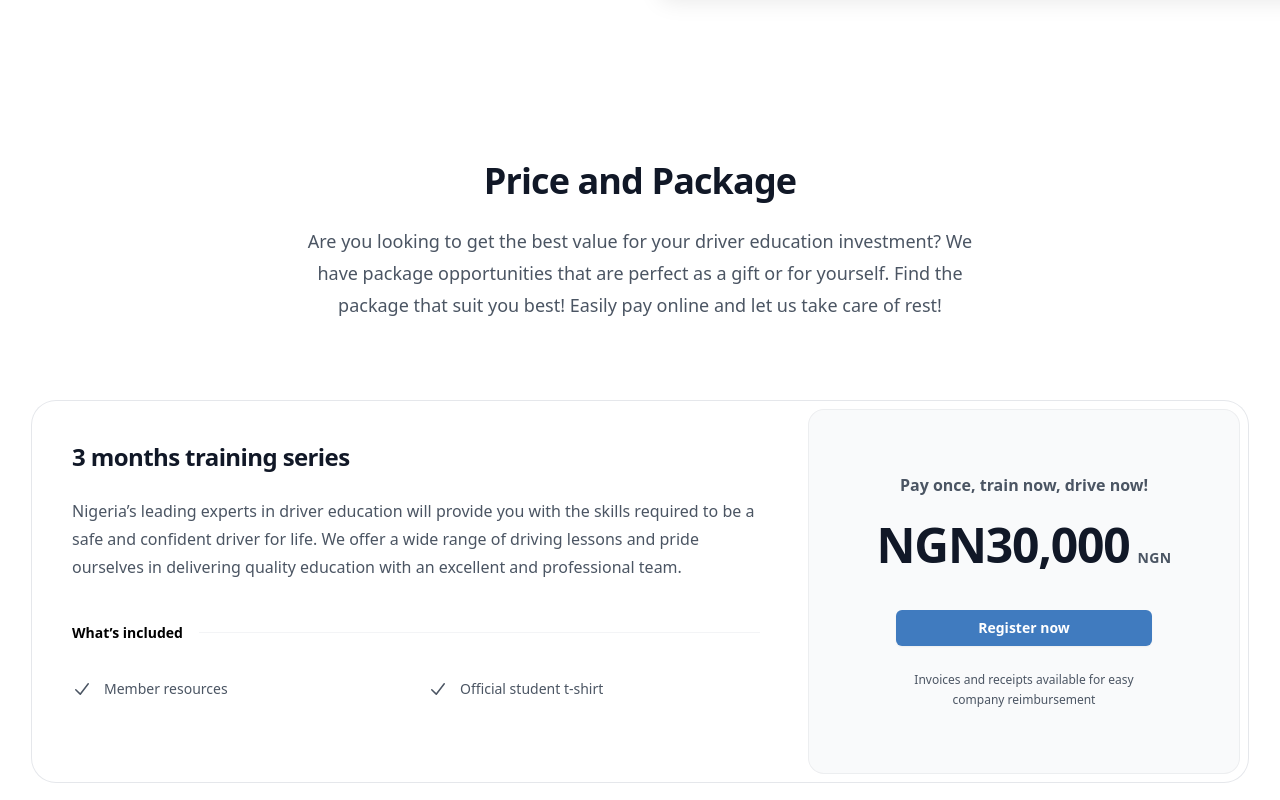
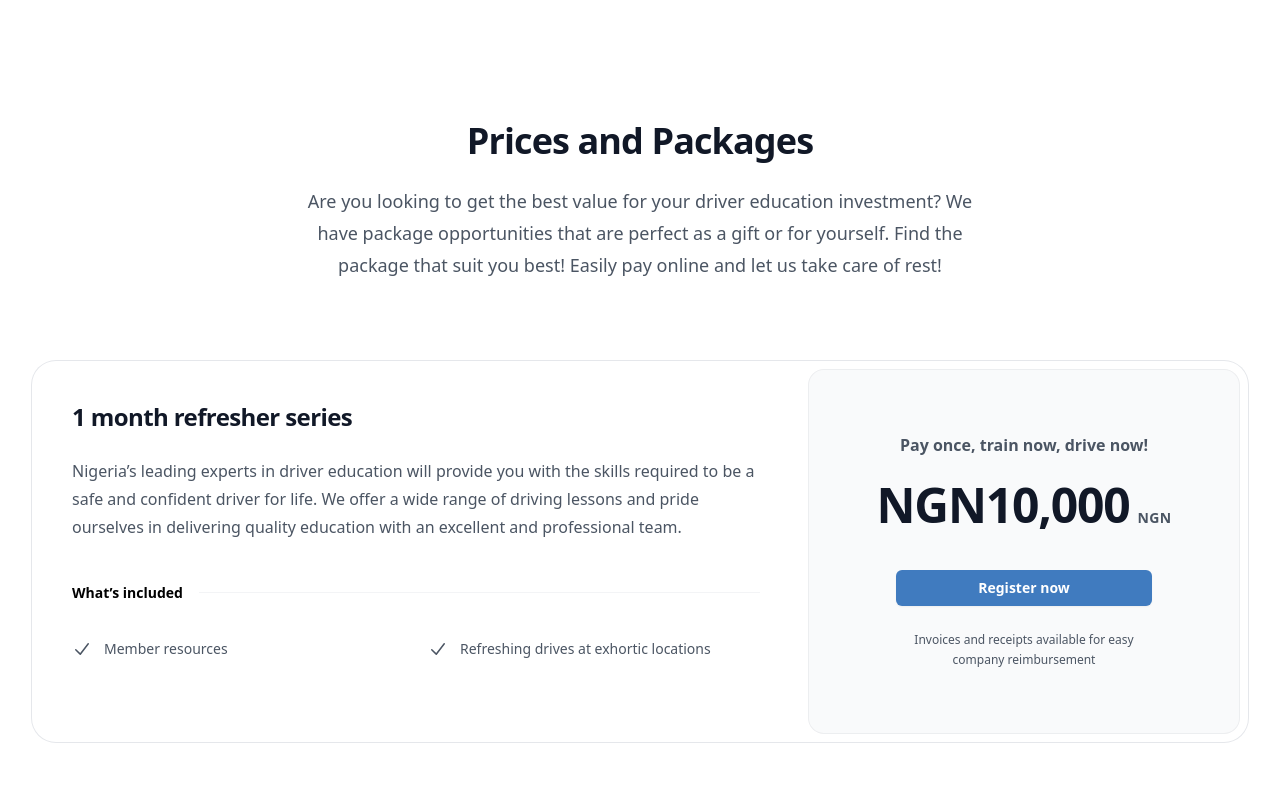
Before and after one commit to jimmy8745/onroad, a Next.js app: page /more in a window 1280 px wide. Shown: the part 1280-2080 px from the top of the page. Built offline with nearby package versions, Linux system fonts and the light colour scheme.

Commit message:
Update 3 files

```diff
--- a/components/Cta.tsx
+++ /dev/null
@@ -1,65 +0,0 @@
-import Image from "next/image";
-
-export default function Example() {
-  return (
-    <div className="bg-white">
-      <div className="mx-auto max-w-7xl py-24 sm:px-6 sm:py-32 lg:px-8">
-        <div className="relative isolate overflow-hidden bg-gray-900 px-6 pt-16 shadow-2xl sm:rounded-3xl sm:px-16 md:pt-24 lg:flex lg:gap-x-20 lg:px-24 lg:pt-0">
-          <svg
-            viewBox="0 0 1024 1024"
-            className="absolute left-1/2 top-1/2 -z-10 h-[64rem] w-[64rem] -translate-y-1/2 [mask-image:radial-gradient(closest-side,white,transparent)] sm:left-full sm:-ml-80 lg:left-1/2 lg:ml-0 lg:-translate-x-1/2 lg:translate-y-0"
-            aria-hidden="true"
-          >
-            <circle
-              cx={512}
-              cy={512}
-              r={512}
-              fill="url(#759c1415-0410-454c-8f7c-9a820de03641)"
-              fillOpacity="0.7"
-            />
-            <defs>
-              <radialGradient id="759c1415-0410-454c-8f7c-9a820de03641">
-                <stop stopColor="#7775D6" />
-                <stop offset={1} stopColor="#E935C1" />
-              </radialGradient>
-            </defs>
-          </svg>
-          <div className="mx-auto max-w-md text-center lg:mx-0 lg:flex-auto lg:py-32 lg:text-left">
-            <h2 className="text-3xl font-bold tracking-tight text-white sm:text-4xl">
-              Boost your productivity.
-              <br />
-              Start using our app today.
-            </h2>
-            <p className="mt-6 text-lg leading-8 text-gray-300">
-              Ac euismod vel sit maecenas id pellentesque eu sed consectetur.
-              Malesuada adipiscing sagittis vel nulla.
-            </p>
-            <div className="mt-10 flex items-center justify-center gap-x-6 lg:justify-start">
-              <a
-                href="#"
-                className="rounded-md bg-white px-3.5 py-2.5 text-sm font-semibold text-gray-900 shadow-sm hover:bg-gray-100 focus-visible:outline focus-visible:outline-2 focus-visible:outline-offset-2 focus-visible:outline-white"
-              >
-                Get started
-              </a>
-              <a
-                href="#"
-                className="text-sm font-semibold leading-6 text-white"
-              >
-                Learn more <span aria-hidden="true">→</span>
-              </a>
-            </div>
-          </div>
-          <div className="relative mt-16 h-80 lg:mt-8">
-            <Image
-              className="absolute left-0 top-0 w-[57rem] max-w-none rounded-md bg-white/5 ring-1 ring-white/10"
-              src="/assets/group33.svg"
-              alt="App screenshot"
-              width={200}
-              height={200}
-            />
-          </div>
-        </div>
-      </div>
-    </div>
-  );
-}
--- a/components/Features.tsx
+++ b/components/Features.tsx
@@ -1,31 +1,28 @@
 import Link from "next/link";
 import Image from "next/image";
-import Group28 from "@/public/assets/group28.svg"
-import { CloudArrowUpIcon, LockClosedIcon, ServerIcon } from '@heroicons/react/20/solid'
 
 const features = [
   {
-    name: 'Specialized Programs',
-    description:
-      'Got your license or need specific training?',
+    name: "Specialized Programs",
+    description: "Got your license or need specific training?",
     icon: "/assets/group28.svg",
   },
   {
-    name: 'Free Lesson',
-    description: 'Get your government funded Keys2Drive lesson here.',
+    name: "Free Lesson",
+    description: "Get your government funded Keys2Drive lesson here.",
     icon: "/assets/group29.svg",
   },
   {
-    name: 'First Go Guarantee',
-    description: 'We’re so confident you’ll pass first time, we guarantee it!',
+    name: "First Go Guarantee",
+    description: "We’re so confident you’ll pass first time, we guarantee it!",
     icon: "/assets/group30.svg",
   },
   {
-    name: 'Prices and Packages',
-    description: 'Choose a package that’s right for you.',
+    name: "Prices and Packages",
+    description: "Choose a package that’s right for you.",
     icon: "/assets/group31.svg",
   },
-]
+];
 
 export default function Example() {
   return (
@@ -34,7 +31,7 @@
       <div className="mx-auto max-w-2xl mb-10">
         <div className="text-center">
           <h1 className="text-xl font-bold tracking-tight text-gray-900 sm:text-4xl">
-            COVERING ALL ASPECTS OF DRIVING TRAINING
+            Covering all aspects of driving training
           </h1>
           <p className="mt-6 text-lg leading-8 text-gray-600">
             Our students are unique and so are our driving lessons. if you are
@@ -44,10 +41,10 @@
           </p>
           <div className="mt-10 flex items-center justify-center gap-x-6">
             <a
-              href="#cta"
+              href="#packages"
               className="rounded-md bg-[#407BBF] px-3.5 py-2.5 text-sm font-semibold text-white shadow-sm hover:bg-[#407BBF] focus-visible:outline focus-visible:outline-2 focus-visible:outline-offset-2 focus-visible:outline-[#407BBF]"
             >
-              Get more info
+              View packages
             </a>
             <Link
               href="/registration"
@@ -64,14 +61,22 @@
             <div className="lg:max-w-lg">
               <dl className="mt-10 max-w-xl space-y-8 text-base leading-7 text-gray-600 lg:max-w-none">
                 {features.map((feature) => (
-                  <div key={feature.name} className="relative pl-9 flex items-center">
-                    <Image src={feature.icon} alt={feature.name} width={150} height={150} />
+                  <div
+                    key={feature.name}
+                    className="relative pl-9 flex items-center"
+                  >
+                    <Image
+                      src={feature.icon}
+                      alt={feature.name}
+                      width={150}
+                      height={150}
+                    />
                     <div className="">
                       <dt className="inline font-semibold text-gray-900">
-                      {feature.name}
-                    </dt>
-                    <br/>
-                    <dd className="inline">{feature.description}</dd>
+                        {feature.name}
+                      </dt>
+                      <br />
+                      <dd className="inline">{feature.description}</dd>
                     </div>
                   </div>
                 ))}
--- a/components/Packages.tsx
+++ b/components/Packages.tsx
@@ -1,9 +1,14 @@
 import { CheckIcon } from "@heroicons/react/20/solid";
 import Link from "next/link";
 
-const includedFeatures1 = ["Member resources", "Official student t-shirt"];
+const includedFeatures1 = [
+  "Member resources",
+  "Refreshing drives at exhortic locations",
+];
 
-const includedFeatures2 = [
+const includedFeatures2 = ["Member resources", "Official student t-shirt"];
+
+const includedFeatures3 = [
   "Private home training",
   "Member resources",
   "Entry to exhortic training venues",
@@ -16,7 +21,7 @@
       <div className="mx-auto max-w-7xl px-6 lg:px-8">
         <div className="mx-auto max-w-2xl sm:text-center">
           <h2 className="text-3xl font-bold tracking-tight text-gray-900 sm:text-4xl">
-            Price and Package
+            Prices and Packages
           </h2>
           <p className="mt-6 text-lg leading-8 text-gray-600">
             Are you looking to get the best value for your driver education
@@ -27,6 +32,68 @@
         </div>
         <>
           {/* package 1 */}
+          <div className="mx-auto mt-16 max-w-2xl rounded-3xl ring-1 ring-gray-200 sm:mt-20 lg:mx-0 lg:flex lg:max-w-none">
+            <div className="p-8 sm:p-10 lg:flex-auto">
+              <h3 className="text-2xl font-bold tracking-tight text-gray-900">
+                1 month refresher series
+              </h3>
+              <p className="mt-6 text-base leading-7 text-gray-600">
+                Nigeria’s leading experts in driver education will provide you
+                with the skills required to be a safe and confident driver for
+                life. We offer a wide range of driving lessons and pride
+                ourselves in delivering quality education with an excellent and
+                professional team.
+              </p>
+              <div className="mt-10 flex items-center gap-x-4">
+                <h4 className="flex-none text-sm font-semibold leading-6 text-[#407BBF]-600">
+                  What’s included
+                </h4>
+                <div className="h-px flex-auto bg-gray-100" />
+              </div>
+              <ul
+                role="list"
+                className="mt-8 grid grid-cols-1 gap-4 text-sm leading-6 text-gray-600 sm:grid-cols-2 sm:gap-6"
+              >
+                {includedFeatures1.map((feature) => (
+                  <li key={feature} className="flex gap-x-3">
+                    <CheckIcon
+                      className="h-6 w-5 flex-none text-[#407BBF]-600"
+                      aria-hidden="true"
+                    />
+                    {feature}
+                  </li>
+                ))}
+              </ul>
+            </div>
+            <div className="-mt-2 p-2 lg:mt-0 lg:w-full lg:max-w-md lg:flex-shrink-0">
+              <div className="rounded-2xl bg-gray-50 py-10 text-center ring-1 ring-inset ring-gray-900/5 lg:flex lg:flex-col lg:justify-center lg:py-16">
+                <div className="mx-auto max-w-xs px-8">
+                  <p className="text-base font-semibold text-gray-600">
+                    Pay once, train now, drive now!
+                  </p>
+                  <p className="mt-6 flex items-baseline justify-center gap-x-2">
+                    <span className="text-5xl font-bold tracking-tight text-gray-900">
+                      NGN10,000
+                    </span>
+                    <span className="text-sm font-semibold leading-6 tracking-wide text-gray-600">
+                      NGN
+                    </span>
+                  </p>
+                  <Link
+                    href="/registration"
+                    className="mt-10 block w-full rounded-md bg-[#407BBF] px-3 py-2 text-center text-sm font-semibold text-white shadow-sm hover:bg-[#409BBF] focus-visible:outline focus-visible:outline-2 focus-visible:outline-offset-2 focus-visible:outline-[#407BBF]"
+                  >
+                    Register now
+                  </Link>
+                  <p className="mt-6 text-xs leading-5 text-gray-600">
+                    Invoices and receipts available for easy company
+                    reimbursement
+                  </p>
+                </div>
+              </div>
+            </div>
+          </div>
+          {/* package 2 */}
           <div className="mx-auto mt-16 max-w-2xl rounded-3xl ring-1 ring-gray-200 sm:mt-20 lg:mx-0 lg:flex lg:max-w-none">
             <div className="p-8 sm:p-10 lg:flex-auto">
               <h3 className="text-2xl font-bold tracking-tight text-gray-900">
@@ -49,7 +116,7 @@
                 role="list"
                 className="mt-8 grid grid-cols-1 gap-4 text-sm leading-6 text-gray-600 sm:grid-cols-2 sm:gap-6"
               >
-                {includedFeatures1.map((feature) => (
+                {includedFeatures2.map((feature) => (
                   <li key={feature} className="flex gap-x-3">
                     <CheckIcon
                       className="h-6 w-5 flex-none text-[#407BBF]-600"
@@ -88,7 +155,7 @@
               </div>
             </div>
           </div>
-          {/* package 2 */}
+          {/* package 3 */}
           <div className="mx-auto mt-16 max-w-2xl rounded-3xl ring-1 ring-gray-200 sm:mt-20 lg:mx-0 lg:flex lg:max-w-none">
             <div className="p-8 sm:p-10 lg:flex-auto">
               <h3 className="text-2xl font-bold tracking-tight text-gray-900">
@@ -111,7 +178,7 @@
                 role="list"
                 className="mt-8 grid grid-cols-1 gap-4 text-sm leading-6 text-gray-600 sm:grid-cols-2 sm:gap-6"
               >
-                {includedFeatures2.map((feature) => (
+                {includedFeatures3.map((feature) => (
                   <li key={feature} className="flex gap-x-3">
                     <CheckIcon
                       className="h-6 w-5 flex-none text-[#407BBF]-600"
```
